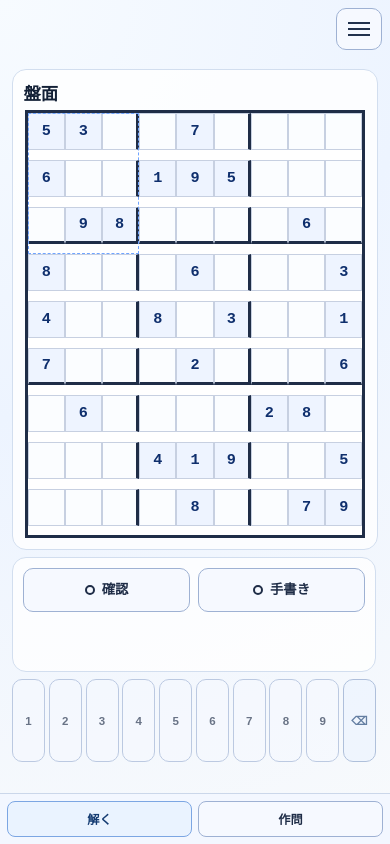
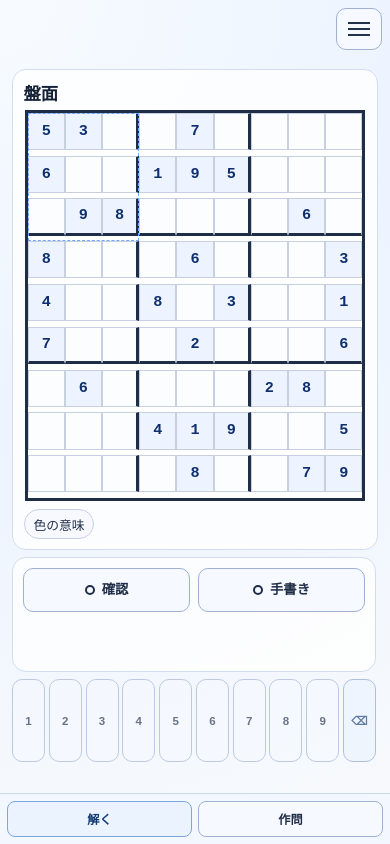
Before and after one commit to shgnaka/sudoku-display, a React (Vite) app: page /#/solve in a window 390 px wide. Built offline with nearby package versions, Linux system fonts and the light colour scheme.

Commit message:
Improve solve page legend accessibility and cell aria labels

```diff
--- a/src/components/SudokuCell.tsx
+++ b/src/components/SudokuCell.tsx
@@ -14,6 +14,18 @@ interface SudokuCellProps {
   onBlurCell?: () => void;
   onFocusCell?: () => void;
   onSelect?: (row: number, col: number, isEditable: boolean) => void;
+}
+
+function getCellStateLabel(cell: CellData): string {
+  if (cell.origin === "given") {
+    return "初期値";
+  }
+
+  if (cell.origin === "user") {
+    return "ユーザー入力";
+  }
+
+  return "空";
 }
 
 export function SudokuCell({
@@ -33,6 +45,7 @@ export function SudokuCell({
     .join(" ");
   const isReadOnly = cell.origin === "given" || disabled;
   const isEditable = cell.origin !== "given" && !disabled;
+  const ariaLabel = `${row + 1}行${col + 1}列、${getCellStateLabel(cell)}、${isEditable ? "編集可能" : "編集不可"}`;
 
   const handleChange = (rawValue: string): void => {
     if (isReadOnly) {
@@ -78,7 +91,7 @@ export function SudokuCell({
   if (inputMode === "sheet") {
     return (
       <button
-        aria-label={`r${row + 1}c${col + 1}`}
+        aria-label={ariaLabel}
         aria-disabled={isReadOnly}
         className={className}
         data-col={col}
@@ -94,7 +107,7 @@ export function SudokuCell({
 
   return (
     <input
-      aria-label={`r${row + 1}c${col + 1}`}
+      aria-label={ariaLabel}
       className={className}
       data-col={col}
       data-row={row}
--- a/src/pages/SolvePage.tsx
+++ b/src/pages/SolvePage.tsx
@@ -93,6 +93,7 @@ export function SolvePage(): JSX.Element {
         inkState={inkState}
         inputMode={inputMode}
         isInkMode={isInkMode}
+        isNoScrollLayout={isMobileViewport}
         isReviewMode={isReviewMode}
         onActiveBlockChange={setActiveBlockId}
         onCellBlur={() => setIsGridEditing(false)}
--- a/src/pages/solve/SolveBoardPanel.tsx
+++ b/src/pages/solve/SolveBoardPanel.tsx
@@ -1,3 +1,4 @@
+import { useEffect, useState } from "react";
 import type { CSSProperties, RefObject } from "react";
 import { InkOverlay } from "../../components/InkOverlay";
 import { SudokuGrid } from "../../components/SudokuGrid";
@@ -12,6 +13,7 @@ interface SolveBoardPanelProps {
   inputMode: "keyboard" | "sheet";
   isReviewMode: boolean;
   isInkMode: boolean;
+  isNoScrollLayout: boolean;
   activeBlockId: BlockId;
   inkState: InkState;
   selectedCell: SelectedCell | null;
@@ -30,6 +32,7 @@ export function SolveBoardPanel({
   inputMode,
   isReviewMode,
   isInkMode,
+  isNoScrollLayout,
   activeBlockId,
   inkState,
   selectedCell,
@@ -40,6 +43,12 @@ export function SolveBoardPanel({
   onActiveBlockChange,
   onCommitStroke
 }: SolveBoardPanelProps): JSX.Element {
+  const [isLegendOpen, setIsLegendOpen] = useState(!isNoScrollLayout);
+
+  useEffect(() => {
+    setIsLegendOpen(!isNoScrollLayout);
+  }, [isNoScrollLayout]);
+
   return (
     <section className="panel solve-board-panel">
       <div className="board-panel-header">
@@ -69,11 +78,18 @@ export function SolveBoardPanel({
           />
         </div>
       </div>
-      <div className="legend solve-legend">
-        <span className="legend-item legend-given">初期値</span>
-        <span className="legend-item legend-user">ユーザー入力</span>
-        <span className="legend-item legend-empty">空マス</span>
-      </div>
+      <details
+        className="legend solve-legend"
+        onToggle={(event) => setIsLegendOpen(event.currentTarget.open)}
+        open={isLegendOpen}
+      >
+        <summary className="solve-legend-summary">色の意味</summary>
+        <div className="solve-legend-items">
+          <span className="legend-item legend-given">初期値</span>
+          <span className="legend-item legend-user">ユーザー入力</span>
+          <span className="legend-item legend-empty">空マス</span>
+        </div>
+      </details>
     </section>
   );
 }
--- a/src/styles/solve-page.base.css
+++ b/src/styles/solve-page.base.css
@@ -202,6 +202,14 @@ button.sudoku-cell[aria-disabled="true"] {
 
 .legend {
   margin-top: 0.8rem;
+  width: min(100%, 560px);
+}
+
+.solve-legend-summary {
+  display: none;
+}
+
+.solve-legend-items {
   display: flex;
   flex-wrap: wrap;
   gap: 0.5rem;
--- a/src/styles/solve-page.no-scroll.css
+++ b/src/styles/solve-page.no-scroll.css
@@ -108,7 +108,25 @@ body.solve-no-scroll-body {
 }
 
 .app-root.solve-no-scroll .solve-legend {
-  display: none;
+  width: min(100%, var(--solve-board-size));
+  margin-top: 0.45rem;
+}
+
+.app-root.solve-no-scroll .solve-legend-summary {
+  display: inline-flex;
+  align-items: center;
+  min-height: 1.9rem;
+  padding: 0.12rem 0.55rem;
+  border-radius: var(--radius-pill);
+  border: var(--border-width-base) solid #c7d0e1;
+  background: #f7f9ff;
+  color: var(--text-subtle-strong);
+  font-size: 0.8rem;
+  cursor: pointer;
+}
+
+.app-root.solve-no-scroll .solve-legend[open] .solve-legend-summary {
+  margin-bottom: 0.4rem;
 }
 
 /* BREAKPOINT_SYNC_NOTE: keep this 768px value aligned with MOBILE_BREAKPOINT_PX in src/constants/layout.ts. */
```
Also changed, not shown: 2 other files (tests, documents, lock files or other folders).
